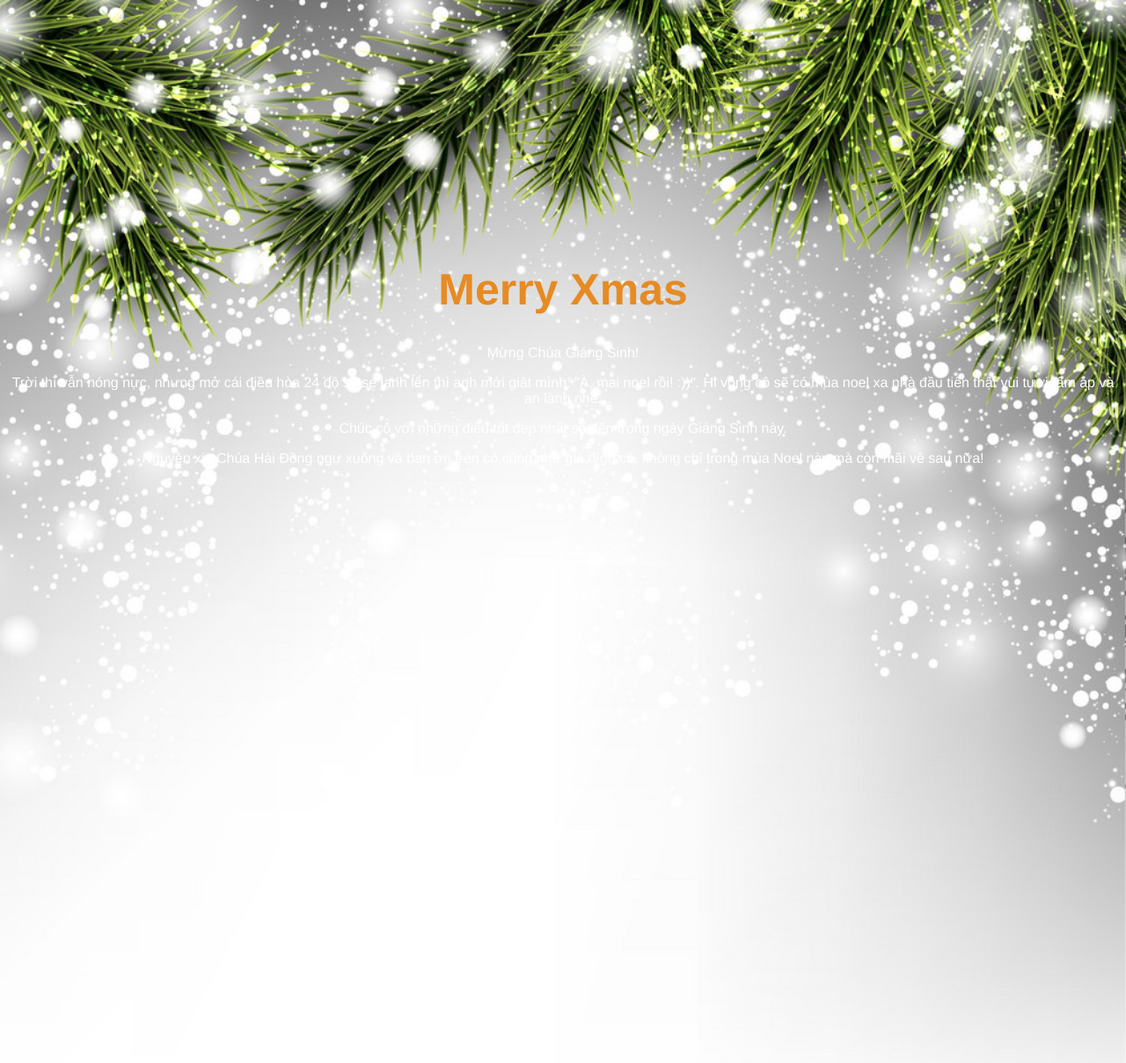
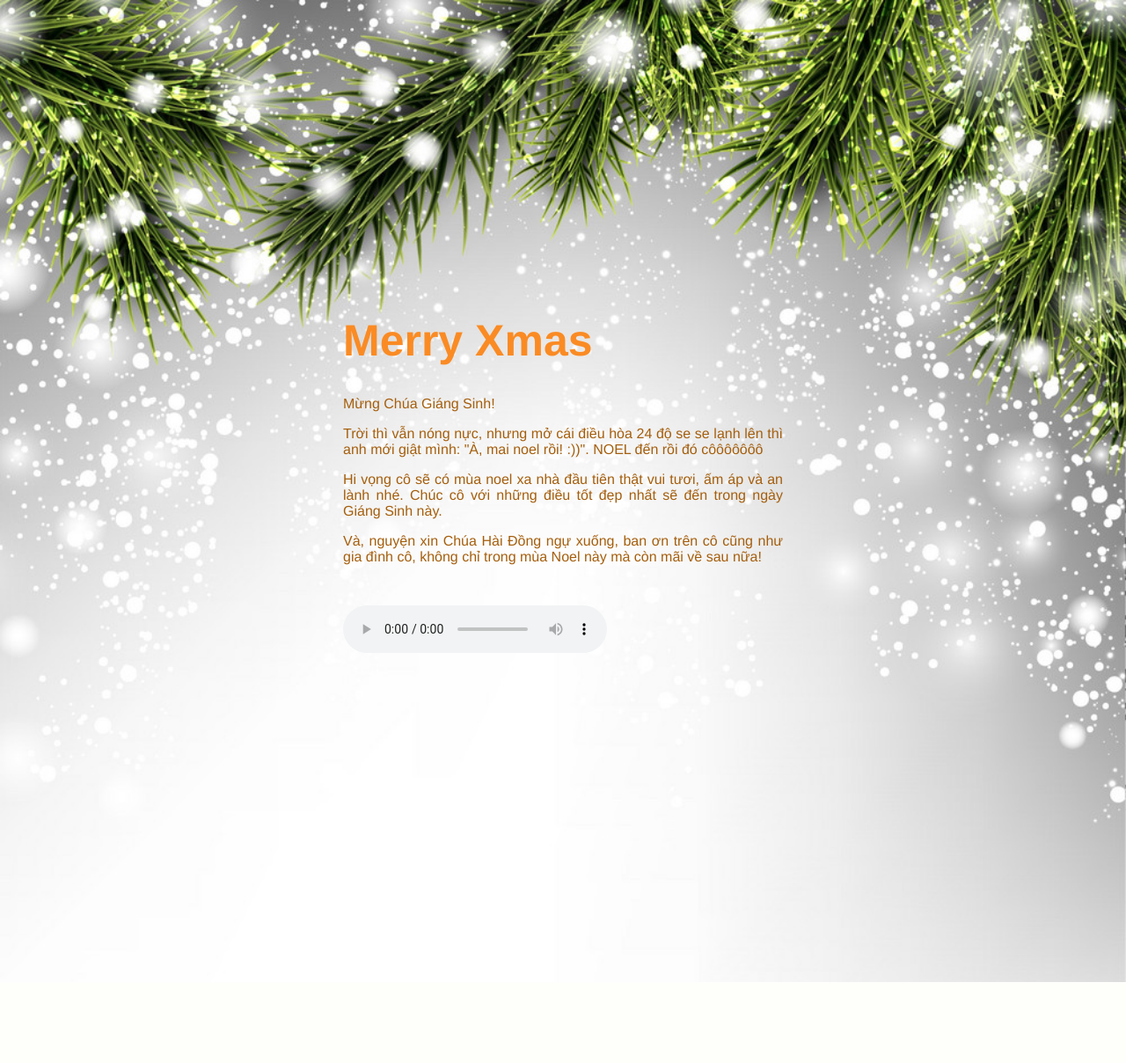
Before and after one commit to hqlinh796/linhcuoi796.github.io, a PHP site: page /index.html in a window 1280 px wide. Shown: the whole page at 88% size. After the commit the page ends 1116 px from the top, so only its background shows below. Run offline with PHP 8.4, Linux system fonts and the light colour scheme.

Commit message:
fix alignment text

```diff
--- a/index.html
+++ b/index.html
@@ -9,17 +9,21 @@
     <title>Merry Xmas</title>
 </head>
 <body>
+    <div class="main">
     <h1 id="title">Merry Xmas</h1>
     <p class="content">Mừng Chúa Giáng Sinh!</p>
-    <p class="content">Trời thì vẫn nóng nực, nhưng mở cái điều hòa 24 độ se se lạnh lên thì anh mới giật mình: "À, mai noel rồi! :))". Hi vọng cô sẽ có
-        mùa noel xa nhà đầu tiên thật vui tươi, ấm áp và an lành nhé. </p>
-    <p class="content">Chúc cô với những điều tốt đẹp nhất sẽ đến trong ngày Giáng Sinh này.</p>
-    <p class="content">Nguyện xin Chúa Hài Đồng ngự xuống và ban ơn trên cô cũng như gia đình cô, không chỉ trong mùa Noel này mà còn mãi về sau nữa!</p>
+    <p class="content">Trời thì vẫn nóng nực, nhưng mở cái điều hòa 24 độ se se lạnh lên thì anh mới giật mình: "À, mai noel rồi! :))". NOEL đến rồi đó côôôôôôô </p>
+    <p class="content">Hi vọng cô sẽ có mùa noel xa nhà đầu tiên thật vui tươi, ấm áp và an lành nhé. Chúc cô với những điều tốt đẹp nhất sẽ đến trong ngày Giáng Sinh này.</p>
+    <p class="content">Và, nguyện xin Chúa Hài Đồng ngự xuống, ban ơn trên cô cũng như gia đình cô, không chỉ trong mùa Noel này mà còn mãi về sau nữa!</p>
     <iframe src="silence.mp3" type="audio/mp3" allow="autoplay" id="audio" style="display: none;"></iframe>
-    <audio autoplay>
-        <source src="audio.mp3" type="audio/mp3"> </audio>
+    <audio id="main-audio" autoplay controls>
+        <source src="audio.mp3" type="audio/mp3">
+    </audio>
+</div>
     <script>
-
+        document.onload = function(e){
+            document.getElementById("main-audio").load();
+        }
     </script>
 </body>
 </html>
--- a/style.css
+++ b/style.css
@@ -1,15 +1,26 @@
 body{
     background-image: url('img/background.png');
     background-size: cover;
-    text-align: center;
+    display: flex;
+    justify-content: center;
+
     font-family: 'Franklin Gothic Medium', 'Arial Narrow', Arial, sans-serif;
-    height: 900px;
+    height: 1000px;
+    padding: 50px;
 }
 #title{
     margin-top: 300px;
     font-size: 50px;
-    color: rgb(230, 139, 36);
+    color: rgb(250, 139, 36);
 }
 .content{
-    color: #fff;
+    color: rgb(165, 94, 12);
 }
+#main-audio{
+    margin: 30px auto;
+}
+.main{
+    text-align: justify;
+    max-width: 500px;
+
+}
```
